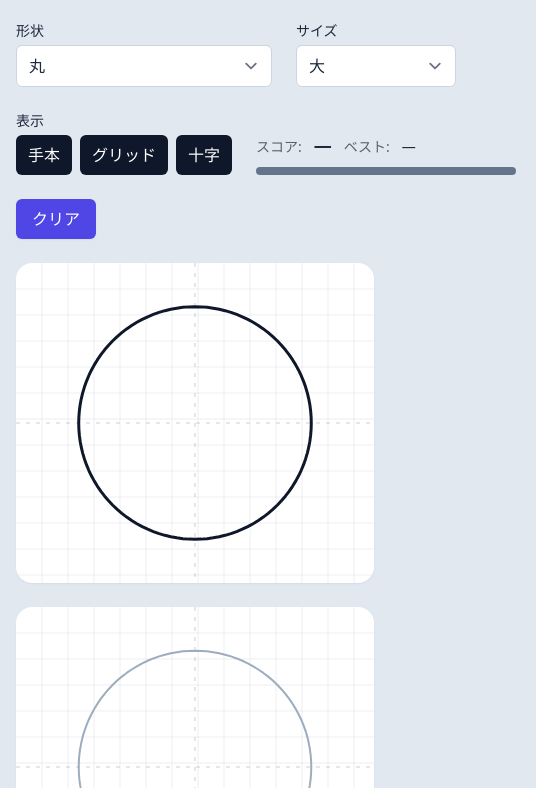
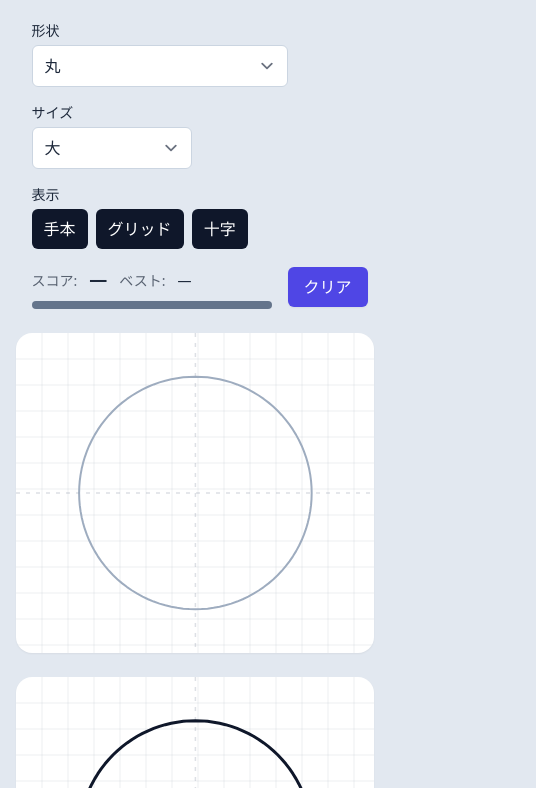
Before and after one commit to seiya-matsuoka/shape-trace-game, a website built with Vite: page index.html in a window 390 px wide. Shown: the part 56-844 px from the top of the page, 536 px wide, since content can reach past the window. Built offline with nearby package versions, Linux system fonts and the light colour scheme.

Commit message:
feat(ui/mobile): スマホレイアウトを最適化（中央寄せ・スコア/クリア配置・キャンバス順序）

```diff
--- a/index.html
+++ b/index.html
@@ -20,12 +20,17 @@
       <div class="grid grid-cols-12 gap-y-6">
         <div class="hidden md:col-span-1 md:block lg:col-span-2"></div>
 
-        <div class="col-span-12 px-4 md:col-span-10 lg:col-span-8">
+        <div class="col-span-12 px-0 md:col-span-10 md:px-4 lg:col-span-8">
           <!-- 上部ツールバー -->
-          <section class="flex flex-wrap items-end gap-6">
-            <div class="flex min-w-[520px] flex-1 flex-wrap items-end gap-6">
+          <section class="w-full">
+            <div
+              class="mx-auto flex w-full max-w-[min(92vw,640px)] flex-col gap-4 px-4 md:mx-0 md:max-w-none md:flex-row md:items-end md:justify-between md:px-0"
+            >
+              <div class="flex flex-wrap items-end gap-4">
                 <div>
-                <label for="shapeSelect" class="mb-1 block text-sm font-medium"
+                  <label
+                    for="shapeSelect"
+                    class="mb-1 block text-sm font-medium"
                     >形状</label
                   >
                   <select
@@ -80,23 +85,19 @@
                     </button>
                   </div>
                 </div>
+              </div>
 
-              <div class="min-w-[260px]">
+              <div
+                class="flex items-center gap-4 md:min-w-[360px] md:justify-end"
+              >
+                <div class="min-w-[240px] flex-1">
                   <div class="flex items-baseline gap-3">
                     <span class="text-sm opacity-70">スコア:</span>
-                  <output
-                    id="scoreOut"
-                    class="text-lg font-semibold"
-                    aria-label="現在のスコア"
+                    <output id="scoreOut" class="text-lg font-semibold"
                       >—</output
                     >
                     <span class="text-sm opacity-70">ベスト:</span>
-                  <output
-                    id="bestOut"
-                    class="text-sm font-medium"
-                    aria-label="ベストスコア"
-                    >—</output
-                  >
+                    <output id="bestOut" class="text-sm font-medium">—</output>
                   </div>
                   <div
                     class="mt-2 h-2 w-full rounded-full bg-slate-500 dark:bg-slate-700"
@@ -108,22 +109,19 @@
                     ></div>
                   </div>
                 </div>
-            </div>
-
-            <div class="shrink-0">
                 <button
                   id="clearBtn"
-                class="rounded-md bg-indigo-600 px-4 py-2 text-white shadow-sm hover:bg-indigo-700"
-                title="描画とスコアをクリア"
+                  class="shrink-0 rounded-md bg-indigo-600 px-4 py-2 text-white shadow-sm hover:bg-indigo-700"
                 >
                   クリア
                 </button>
+              </div>
             </div>
           </section>
 
           <section class="mt-6 grid grid-cols-1 gap-6 md:grid-cols-2">
             <div
-              class="relative h-[320px] w-full overflow-hidden rounded-2xl bg-white shadow-sm md:h-[min(70vh,38vw)] dark:bg-slate-800"
+              class="relative order-2 mx-auto h-[320px] w-full max-w-[min(92vw,640px)] overflow-hidden rounded-2xl bg-white shadow-sm md:order-1 md:mx-0 md:h-[min(70vh,38vw)] md:max-w-none dark:bg-slate-800"
             >
               <canvas
                 id="sampleCanvas"
@@ -132,7 +130,7 @@
             </div>
 
             <div
-              class="relative h-[320px] w-full overflow-hidden rounded-2xl bg-white shadow-sm md:h-[min(70vh,38vw)] dark:bg-slate-800"
+              class="relative order-1 mx-auto h-[320px] w-full max-w-[min(92vw,640px)] overflow-hidden rounded-2xl bg-white shadow-sm md:order-2 md:mx-0 md:h-[min(70vh,38vw)] md:max-w-none dark:bg-slate-800"
             >
               <canvas
                 id="drawCanvas"
```
Lines whose indentation alone changed are shown as unchanged.
